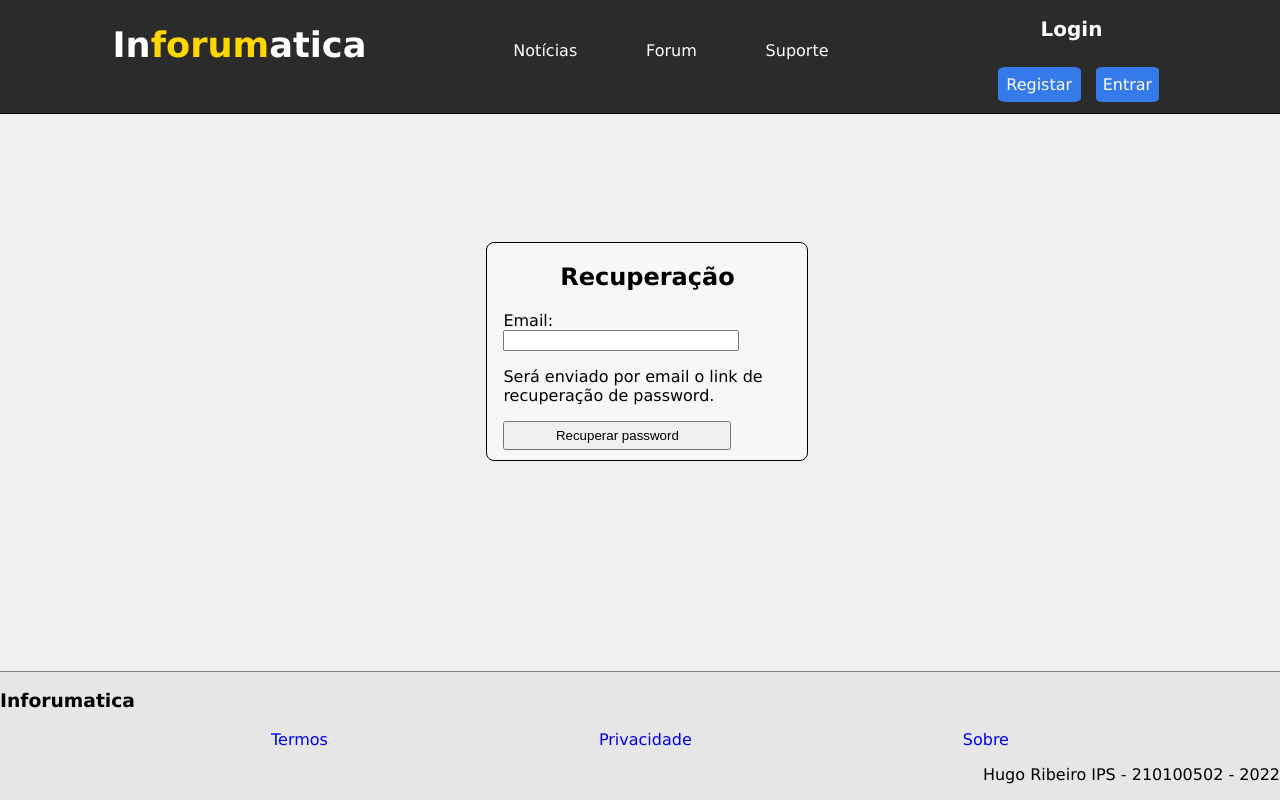
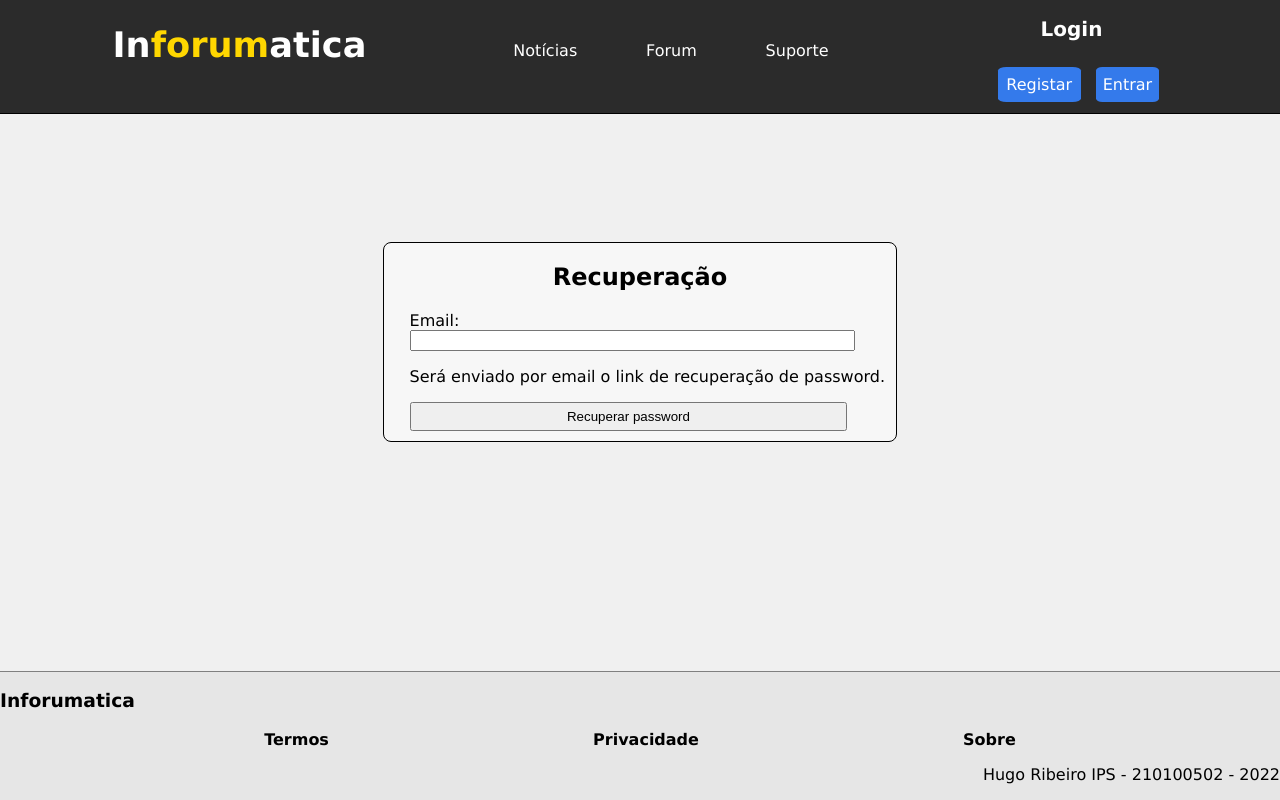
Before and after one commit to HugoRibeiroIPS/Inforumatica, a plain HTML site: page recuperacao.html in a window 1280 px wide. Drawn offline with Linux system fonts and the light colour scheme.

Commit message:
Resolvidos problemas com margens em algumas resoluções e algumas alterações visuais

```diff
--- a/forum.css
+++ b/forum.css
@@ -51,7 +51,6 @@ article { display:flex;
             margin: auto;
             justify-content: space-evenly;}
 .registo #login li {
-   display: block;
    font-size: 2vmin;
    margin-bottom: 1px;}
 .registo #login li a {display:table;
@@ -64,7 +63,10 @@ article { display:flex;
                      text-align: left;}
 a:link, a:visited, a:hover, a:active, a:focus{display:block;
                      text-decoration: none;}
-.forum { margin: auto;
+.forum { margin-left: auto;
+         margin-right: auto;
+         margin-top: 1vh;
+         margin-bottom: 1vh;
          background-color:#ffffff6b;
          width:50%;
          font-size: 2vw;
@@ -91,4 +93,7 @@ footer ul { display:flex;
                               padding:0;
                               list-style-type:none;
                               justify-content: space-evenly;}
+footer a {text-decoration:none;
+          font-weight: bold;
+          color:#000000;}
 footer p {text-align: right;}
--- a/index.css
+++ b/index.css
@@ -51,7 +51,6 @@ article { display:flex;
           margin: auto;
           justify-content: space-evenly;}
 .registo #login li {
- display: block;
  font-size: 2vmin;
  margin-bottom: 1px;}
 .registo #login li a {display:table;
@@ -95,4 +94,7 @@ footer ul { display:flex;
         padding:0;
         list-style-type:none;
         justify-content: space-evenly;}
+footer a {text-decoration:none;
+          font-weight: bold;
+          color:#000000;}
 footer p {text-align: right;}
--- a/login.css
+++ b/login.css
@@ -51,7 +51,6 @@ body {
            margin: auto;
            justify-content: space-evenly;}
  .registo #login li {
-  display: block;
   font-size: 2vmin;
   margin-bottom: 1px;}
  .registo #login li a {display:table;
@@ -64,7 +63,10 @@ body {
                     text-align: left;}
  a:link, a:visited, a:hover, a:active, a:focus{display:block;
                     text-decoration: none;}
-#login1 { margin:auto;
+#login1 { margin-left:auto;
+            margin-right:auto;
+            margin-bottom: 8.25%;
+            margin-top: 8.25%;
             background-color:#ffffff6b;
             width: 25vmax;
             min-height:30vh;
@@ -72,10 +74,11 @@ body {
             border-radius: 8px;
             padding-bottom: 10px;}
 #login1 a { max-width:75%;}
-#login1 h2 { text-align: center;}
+#login1 h2 { text-align: center;
+   overflow-wrap: break-word;}
 #login1 form { padding-left:5%;}
 #login1 label { display:block;}
-#login1 input { width:75%;}
+#login1 input { width:90%;}
 #login1 #button { padding:5px 15px 5px 15px;}
 footer {position:relative;
                      width: 100%;
@@ -87,4 +90,7 @@ footer ul { display:flex;
                            padding:0;
                            list-style-type:none;
                            justify-content: space-evenly;}
+footer a {text-decoration:none;
+          font-weight: bold;
+          color:#000000;}
 footer p {text-align: right;}
--- a/noticias.css
+++ b/noticias.css
@@ -51,7 +51,6 @@ body {
             margin: auto;
             justify-content: space-evenly;}
   .registo #login li {
-   display: block;
    font-size: 2vmin;
    margin-bottom: 1px;}
   .registo #login li a {display:table;
@@ -95,4 +94,7 @@ footer ul { display:flex;
                               padding:0;
                               list-style-type:none;
                               justify-content: space-evenly;}
+footer a {text-decoration:none;
+          font-weight: bold;
+          color:#000000;}
 footer p {text-align: right;}
--- a/noticias1.css
+++ b/noticias1.css
@@ -51,7 +51,6 @@ article { display:flex;
          margin: auto;
          justify-content: space-evenly;}
 .registo #login li {
-display: block;
 font-size: 2vmin;
 margin-bottom: 1px;}
 .registo #login li a {display:table;
@@ -95,4 +94,7 @@ footer ul { display:flex;
                            padding:0;
                            list-style-type:none;
                            justify-content: space-evenly;}
+footer a {text-decoration:none;
+          font-weight: bold;
+          color:#000000;}
 footer p {text-align: right;}
--- a/noticias2.css
+++ b/noticias2.css
@@ -51,7 +51,6 @@ article { display:flex;
          margin: auto;
          justify-content: space-evenly;}
 .registo #login li {
-display: block;
 font-size: 2vmin;
 margin-bottom: 1px;}
 .registo #login li a {display:table;
@@ -95,4 +94,7 @@ footer ul { display:flex;
                            padding:0;
                            list-style-type:none;
                            justify-content: space-evenly;}
+footer a {text-decoration:none;
+          font-weight: bold;
+          color:#000000;}
 footer p {text-align: right;}
--- a/noticias3.css
+++ b/noticias3.css
@@ -51,7 +51,6 @@ article { display:flex;
          margin: auto;
          justify-content: space-evenly;}
 .registo #login li {
-display: block;
 font-size: 2vmin;
 margin-bottom: 1px;}
 .registo #login li a {display:table;
@@ -95,4 +94,7 @@ footer ul { display:flex;
                            padding:0;
                            list-style-type:none;
                            justify-content: space-evenly;}
+footer a {text-decoration:none;
+          font-weight: bold;
+          color:#000000;}
 footer p {text-align: right;}
--- a/recuperacao.css
+++ b/recuperacao.css
@@ -51,7 +51,6 @@ body {
             margin: auto;
             justify-content: space-evenly;}
   .registo #login li {
-   display: block;
    font-size: 2vmin;
    margin-bottom: 1px;}
   .registo #login li a {display:table;
@@ -64,19 +63,22 @@ body {
                      text-align: left;}
   a:link, a:visited, a:hover, a:active, a:focus{display:block;
                      text-decoration: none;}
-#login2 { margin-left: 38%;
+#login2 { margin-left:auto;
+          margin-right:auto;
           margin-top: 10%;
+          margin-bottom: 10%;
           background-color:#ffffff6b;
-          width:25%;
+          width:40vmax;
           min-height:20vh;
           border: 1px solid black;
           border-radius: 8px;
           padding-bottom: 10px;}
 #login2 a { max-width:75%;}
-#login2 h2 { text-align: center;}
+#login2 h2 { text-align: center;
+       overflow-wrap: break-word;}
 #login2 form { padding-left:5%;}
 #login2 label { display:block;}
-#login2 input { width:75%;}
+#login2 input { width:90%;}
 #login2 #button { padding:5px 15px 5px 15px;}
 footer {position:relative;
        width: 100%;
@@ -88,4 +90,7 @@ footer ul { display:flex;
                               padding:0;
                               list-style-type:none;
                               justify-content: space-evenly;}
+footer a {text-decoration:none;
+       font-weight: bold;
+       color:#000000;}
 footer p {text-align: right;}
--- a/registo.css
+++ b/registo.css
@@ -51,7 +51,6 @@ article { display:flex;
           margin: auto;
           justify-content: space-evenly;}
 .registo #login li {
- display: block;
  font-size: 2vmin;
  margin-bottom: 1px;}
 .registo #login li a {display:table;
@@ -65,17 +64,21 @@ article { display:flex;
 a:link, a:visited, a:hover, a:active, a:focus{display:block;
                    text-decoration: none;}
 
-#registar { margin:auto;
+#registar { margin-left:auto;
+            margin-right:auto;
+            margin-bottom: 6%;
+            margin-top: 6%;
             background-color:#ffffff6b;
             width: 25vmax;
             min-height: 30vh;
             border: 1px solid black;
             border-radius: 8px;
             padding-bottom: 10px;}
-#registar h2 { text-align: center;}
+#registar h2 { text-align: center;
+  overflow-wrap: break-word;}
 #registar form { padding-left:5%;}
 #registar label { display:block;}
-#registar input { width:75%;}
+#registar input { width:90%;}
 #registar #button { margin-top: 2vh;
   padding:5px 10px 5px 10px;}
 
@@ -89,4 +92,7 @@ footer ul { display:flex;
         padding:0;
         list-style-type:none;
         justify-content: space-evenly;}
+footer a {text-decoration:none;
+          font-weight: bold;
+          color:#000000;}
 footer p {text-align: right;}
--- a/sobre.css
+++ b/sobre.css
@@ -51,7 +51,6 @@ body {
             margin: auto;
             justify-content: space-evenly;}
   .registo #login li {
-   display: block;
    font-size: 2vmin;
    margin-bottom: 1px;}
   .registo #login li a {display:table;
@@ -77,4 +76,7 @@ footer ul { display:flex;
                               padding:0;
                               list-style-type:none;
                               justify-content: space-evenly;}
+footer a {text-decoration:none;
+          font-weight: bold;
+          color:#000000;}
 footer p {text-align: right;}
--- a/suporte.css
+++ b/suporte.css
@@ -36,10 +36,6 @@ header #navegacao {display:flex;
           justify-content: space-around;}
 header ul li a {color:white;
              margin: 5px;}
-
-article { display:flex;
-          flex-wrap:wrap;
-          justify-content: space-evenly;}
 .registo { max-width:15%;
        min-width: 15%;}
 .registo h2 { text-align:center;
@@ -51,7 +47,6 @@ article { display:flex;
           margin: auto;
           justify-content: space-evenly;}
 .registo #login li {
- display: block;
  font-size: 2vmin;
  margin-bottom: 1px;}
 .registo #login li a {display:table;
@@ -66,11 +61,15 @@ a:link, a:visited, a:hover, a:active, a:focus{display:block;
                    text-decoration: none;}
 #suporte {margin-bottom:1vh;}
 #suporte h2 {padding-left: 1%;}
-#suporte article {display:table;
+#suporte article {display:block;
                   padding-left: 5%;}
 #suporte article label {vertical-align: top;}
-#suporte article input {margin-left: 28%;}
+#suporte article input {
+  margin-left: 7.4em;
+                        }
 #suporte textarea {resize:none;}
+#suporte p {
+  font-size: 1rem;}
 footer {position:relative;
   width: 100%;
   border-top: 1px solid gray;
@@ -81,4 +80,7 @@ footer ul { display:flex;
         padding:0;
         list-style-type:none;
         justify-content: space-evenly;}
+footer a {text-decoration:none;
+  font-weight: bold;
+  color:#000000;}
 footer p {text-align: right;}
```
Also changed, not shown: suporte.html (+1 -0 lines).
